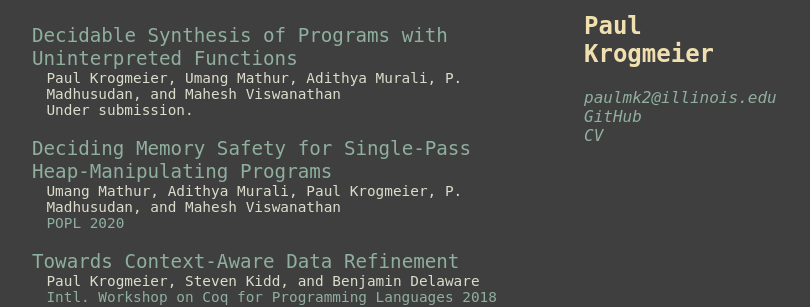
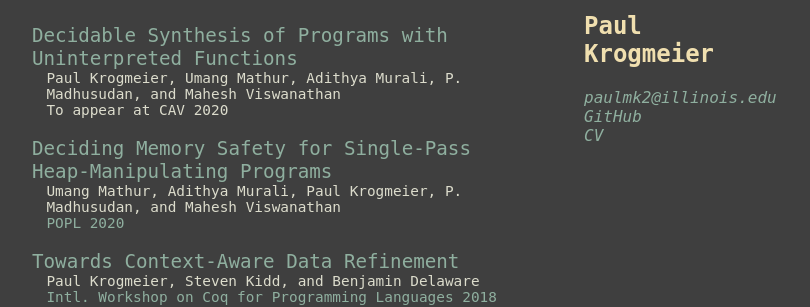
Before and after one commit to paulkrog/paulkrog.github.io, a Jekyll site: the page built from index.md, in a window 1280 px wide. Shown: the part 244-551 px from the top of the page, without its empty margins (224-1034 px from the left). Built offline with Jekyll 4.4.1, drawn with Linux system fonts in a browser that asks for light colours.

Commit message:
added CAV

```diff
--- a/_data/papers.yml
+++ b/_data/papers.yml
@@ -6,7 +6,7 @@
   - P. Madhusudan
   - Mahesh Viswanathan
   type:
-  venue: Under submission.
+  venue: To appear at CAV 2020
   # venue_url: https://popl20.sigplan.org
   # date: January 2020
   url: /papers/DecUnintSynthArxiv.pdf
```
